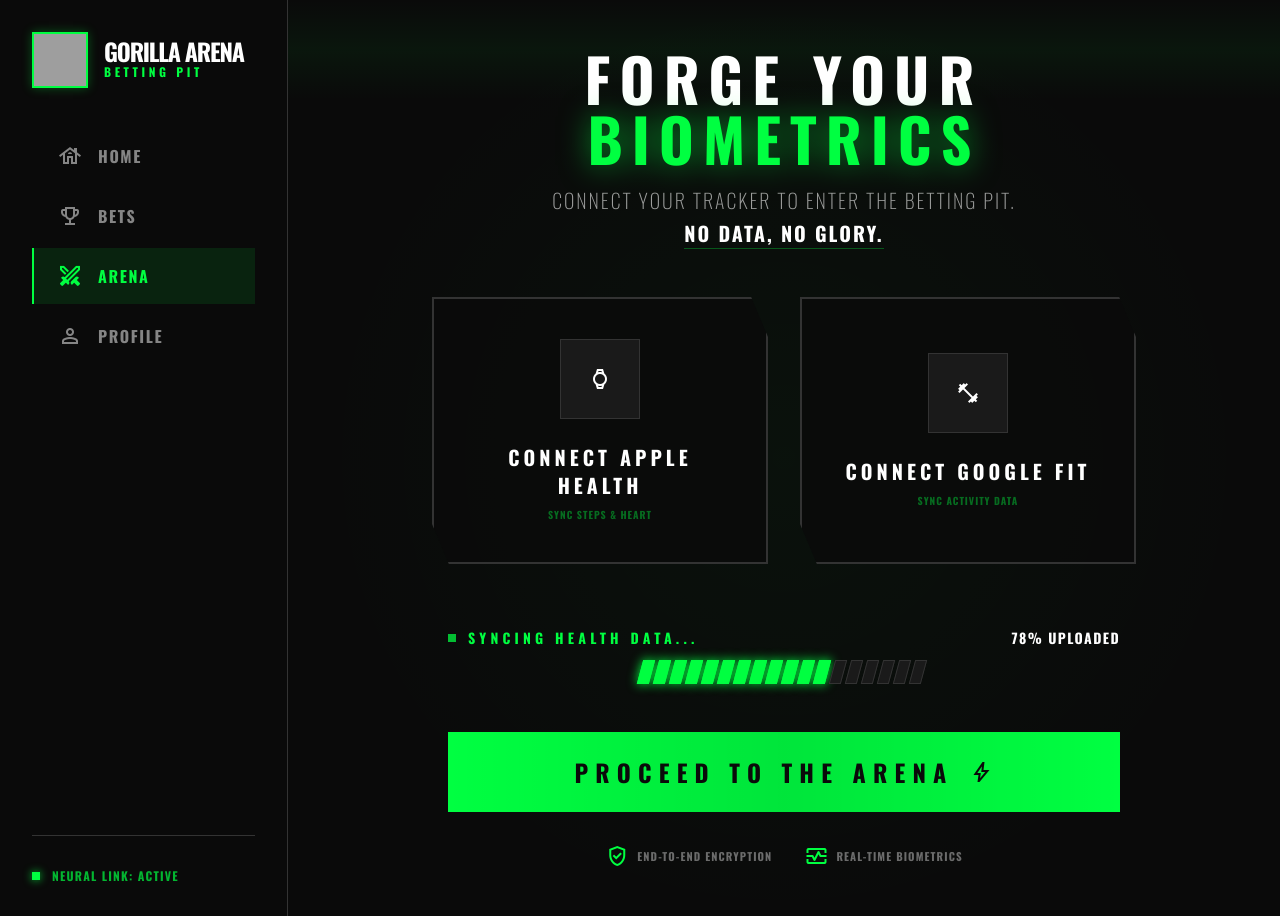
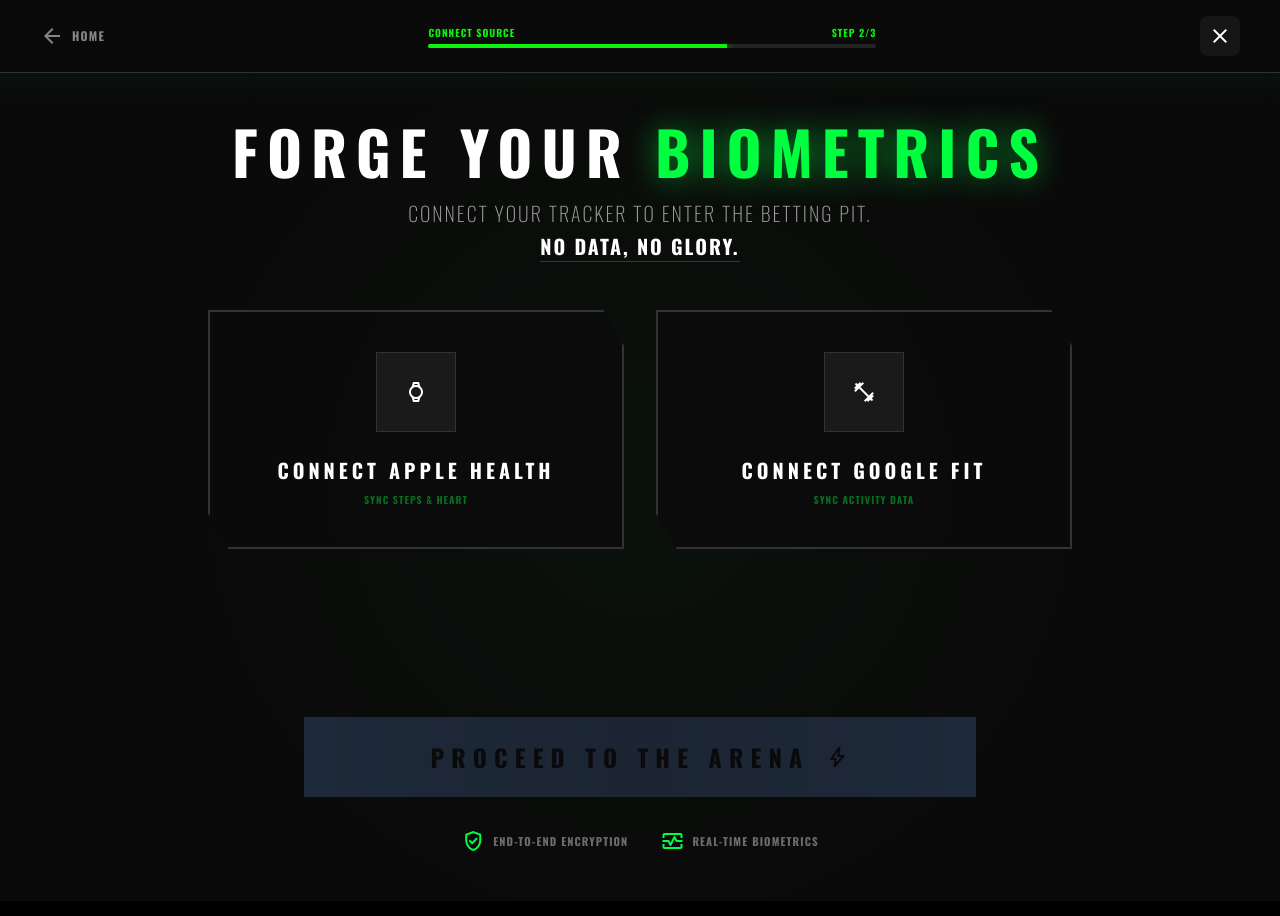
Before and after one commit to ailieyiming/gorilla-arena, a Next.js app: page /connect-health in a window 1280 px wide. Built offline with nearby package versions, Linux system fonts and the light colour scheme; grey boxes are pictures that could not be loaded.

Commit message:
onboarding -payment - health connect navigation

```diff
--- a/src/app/connect-health/page.tsx
+++ b/src/app/connect-health/page.tsx
@@ -6,62 +6,61 @@
 
 export default function ConnectHealthPage() {
     const router = useRouter();
+    const [selectedProvider, setSelectedProvider] = useState<string | null>(null);
+    const [isSyncing, setIsSyncing] = useState(false);
+    const [syncProgress, setSyncProgress] = useState(0);
 
     const handleConnect = () => {
-        // Simulate connection delay then proceed
+        if (!selectedProvider) return;
+        setIsSyncing(true);
+
+        // Simulate sync progress
+        let progress = 0;
+        const interval = setInterval(() => {
+            progress += 5;
+            setSyncProgress(progress);
+            if (progress >= 100) {
+                clearInterval(interval);
                 setTimeout(() => {
                     router.push("/payment");
-        }, 1500);
+                }, 500);
+            }
+        }, 100);
     }
 
     return (
-        <div className="bg-void-black font-[family-name:var(--font-oswald)] min-h-screen text-white overflow-hidden relative">
+        <div className="bg-void-black font-[family-name:var(--font-oswald)] min-h-screen text-white overflow-hidden relative flex flex-col">
             <div className="absolute top-0 w-full h-[100px] z-10 pointer-events-none bg-gradient-to-t from-[rgba(0,255,65,0)] via-[rgba(0,255,65,0.05)] to-[rgba(0,255,65,0)]"></div>
 
-            <div className="flex flex-col md:flex-row min-h-screen relative z-20">
-                {/* Sidebar */}
-                <aside className="w-full md:w-72 border-r border-metal-gray flex flex-col bg-void-black p-8 justify-between">
-                    <div className="flex flex-col gap-10">
-                        <div className="flex items-center gap-4">
-                            <div
-                                className="bg-center bg-no-repeat aspect-square bg-cover size-14 border-2 border-predator-green shadow-[0_0_10px_rgba(0,255,65,0.3)]"
-                                style={{ backgroundImage: 'url("https://lh3.googleusercontent.com/aida-public/AB6AXuB1F3va_KqzxKyiUtOAy8ziiggHl7MhIC92nZCa6KkOESglzfokhneSc3vt3vWKagjuMUSUTLMowbf5LEJWAD5YBjyWCBpcs1w5ZuJhbzYuk1H6DT2VrRcYqxRDwoJIkxSFylNFMwoE9imiWZ6oiMwMym1k0AMdTLPs1qaX-L59hw3OFNgmnwbLpUtmXCuHlvNkmfjHASGr88q9ycT7z0bKfIx2_IeYaffZk0RRdR281hXaIvwEiv8-JBB6vVz9Qgib29a6kgeRQ0q1")' }}
-                            ></div>
-                            <div className="flex flex-col">
-                                <h1 className="text-white text-2xl font-black leading-none tracking-tighter uppercase">Gorilla Arena</h1>
-                                <p className="text-predator-green text-xs font-bold leading-normal uppercase tracking-[0.3em]">Betting Pit</p>
+            {/* Top Navigation */}
+            <header className="flex items-center justify-between border-b border-metal-gray bg-void-black px-6 py-4 md:px-10 relative z-50">
+                <div className="flex items-center gap-3">
+                    <a href="/" className="text-white/50 hover:text-[#0df20d] transition-colors flex items-center gap-2 group">
+                        <span className="material-symbols-outlined group-hover:-translate-x-1 transition-transform">arrow_back</span>
+                        <span className="text-xs font-bold uppercase tracking-widest hidden sm:block">Home</span>
+                    </a>
+                </div>
+
+                {/* Progress Bar */}
+                <div className="flex-1 max-w-md mx-4 md:mx-10 flex flex-col gap-1">
+                    <div className="flex justify-between items-end text-[10px] uppercase font-bold tracking-widest text-[#0df20d]">
+                        <span>Connect Source</span>
+                        <span>Step 2/3</span>
+                    </div>
+                    <div className="h-1 w-full bg-white/10 rounded-full overflow-hidden">
+                        <div className="h-full bg-[#0df20d] w-2/3 shadow-[0_0_10px_#0df20d]"></div>
                     </div>
                 </div>
-                        <nav className="flex flex-col gap-1">
-                            <Link href="/" className="flex items-center gap-4 px-6 py-4 text-white/50 hover:text-predator-green hover:bg-predator-green/5 transition-all border-l-2 border-transparent hover:border-predator-green">
-                                <span className="material-symbols-outlined">house</span>
-                                <span className="text-md font-bold uppercase tracking-widest">Home</span>
-                            </Link>
-                            <Link href="#" className="flex items-center gap-4 px-6 py-4 text-white/50 hover:text-predator-green hover:bg-predator-green/5 transition-all border-l-2 border-transparent hover:border-predator-green">
-                                <span className="material-symbols-outlined">trophy</span>
-                                <span className="text-md font-bold uppercase tracking-widest">Bets</span>
-                            </Link>
-                            <Link href="#" className="flex items-center gap-4 px-6 py-4 bg-predator-green/10 text-predator-green border-l-2 border-predator-green">
-                                <span className="material-symbols-outlined">swords</span>
-                                <span className="text-md font-bold uppercase tracking-widest">Arena</span>
-                            </Link>
-                            <Link href="#" className="flex items-center gap-4 px-6 py-4 text-white/50 hover:text-predator-green hover:bg-predator-green/5 transition-all border-l-2 border-transparent hover:border-predator-green">
-                                <span className="material-symbols-outlined">person</span>
-                                <span className="text-md font-bold uppercase tracking-widest">Profile</span>
-                            </Link>
-                        </nav>
-                    </div>
-                    <div className="flex flex-col gap-4 border-t border-metal-gray pt-8 hidden md:flex">
-                        <div className="flex items-center gap-3">
-                            <div className="size-2 bg-predator-green shadow-[0_0_8px_rgba(0,255,65,0.8)]"></div>
-                            <span className="text-xs font-bold text-predator-green/70 uppercase tracking-widest">Neural Link: Active</span>
-                        </div>
-                    </div>
-                </aside>
 
+                <a href="/" className="flex items-center justify-center rounded-lg bg-white/5 p-2 hover:bg-white/10 transition-colors group">
+                    <span className="material-symbols-outlined text-white group-hover:text-[#0df20d] transition-colors">close</span>
+                </a>
+            </header>
+
+            <div className="flex flex-1 relative z-20 justify-center">
                 {/* Main Content */}
-                <main className="flex-1 flex flex-col items-center justify-center p-4 md:p-12 bg-[radial-gradient(circle_at_center,_rgba(0,255,65,0.03)_0%,_transparent_70%)]">
-                    <div className="max-w-3xl w-full text-center">
+                <main className="flex-1 flex flex-col items-center justify-center p-4 md:p-12 bg-[radial-gradient(circle_at_center,_rgba(0,255,65,0.03)_0%,_transparent_70%)] max-w-5xl">
+                    <div className="w-full text-center">
                         <h1 className="text-white tracking-[0.15em] text-4xl md:text-6xl font-black leading-none uppercase mb-4">
                             FORGE YOUR <span className="text-predator-green drop-shadow-[0_0_15px_rgba(0,255,65,0.5)]">BIOMETRICS</span>
                         </h1>
@@ -71,23 +70,31 @@
                         </p>
 
                         <div className="grid grid-cols-1 md:grid-cols-2 gap-8 px-4 md:px-8 mb-16">
-                            <button className="mechanical-border group flex flex-col items-center justify-center p-10 hover:border-predator-green">
-                                <div className="size-20 flex items-center justify-center bg-industrial-gray border border-metal-gray mb-6 group-hover:border-predator-green group-hover:bg-predator-green/10 transition-colors">
-                                    <span className="material-symbols-outlined text-5xl text-white group-hover:text-predator-green transition-colors">watch</span>
+                            <button
+                                onClick={() => setSelectedProvider('apple')}
+                                className={`mechanical-border group flex flex-col items-center justify-center p-10 transition-all ${selectedProvider === 'apple' ? 'border-predator-green bg-predator-green/5 shadow-[0_0_30px_rgba(0,255,65,0.1)]' : 'hover:border-predator-green'}`}
+                            >
+                                <div className={`size-20 flex items-center justify-center bg-industrial-gray border mb-6 transition-colors ${selectedProvider === 'apple' ? 'border-predator-green bg-predator-green/20' : 'border-metal-gray group-hover:border-predator-green group-hover:bg-predator-green/10'}`}>
+                                    <span className={`material-symbols-outlined text-5xl transition-colors ${selectedProvider === 'apple' ? 'text-predator-green' : 'text-white group-hover:text-predator-green'}`}>watch</span>
                                 </div>
                                 <span className="text-white text-xl font-bold tracking-[0.2em] uppercase">Connect Apple Health</span>
                                 <span className="text-predator-green/40 text-[10px] mt-2 uppercase font-bold tracking-widest">Sync Steps & Heart</span>
                             </button>
-                            <button className="mechanical-border group flex flex-col items-center justify-center p-10 hover:border-predator-green">
-                                <div className="size-20 flex items-center justify-center bg-industrial-gray border border-metal-gray mb-6 group-hover:border-predator-green group-hover:bg-predator-green/10 transition-colors">
-                                    <span className="material-symbols-outlined text-5xl text-white group-hover:text-predator-green transition-colors">fitness_center</span>
+                            <button
+                                onClick={() => setSelectedProvider('google')}
+                                className={`mechanical-border group flex flex-col items-center justify-center p-10 transition-all ${selectedProvider === 'google' ? 'border-predator-green bg-predator-green/5 shadow-[0_0_30px_rgba(0,255,65,0.1)]' : 'hover:border-predator-green'}`}
+                            >
+                                <div className={`size-20 flex items-center justify-center bg-industrial-gray border mb-6 transition-colors ${selectedProvider === 'google' ? 'border-predator-green bg-predator-green/20' : 'border-metal-gray group-hover:border-predator-green group-hover:bg-predator-green/10'}`}>
+                                    <span className={`material-symbols-outlined text-5xl transition-colors ${selectedProvider === 'google' ? 'text-predator-green' : 'text-white group-hover:text-predator-green'}`}>fitness_center</span>
                                 </div>
                                 <span className="text-white text-xl font-bold tracking-[0.2em] uppercase">Connect Google Fit</span>
                                 <span className="text-predator-green/40 text-[10px] mt-2 uppercase font-bold tracking-widest">Sync Activity Data</span>
                             </button>
                         </div>
 
-                        <div className="w-full px-4 md:px-12">
+                        <div className="w-full px-4 md:px-12 max-w-3xl mx-auto">
+                            {isSyncing ? (
+                                <div className="mb-12">
                                     <div className="flex items-center justify-between mb-3">
                                         <div className="flex items-center gap-3">
                                             <div className="size-2 bg-predator-green animate-pulse"></div>
@@ -95,25 +102,28 @@
                                                 Syncing Health Data...
                                             </h4>
                                         </div>
-                                <span className="text-white text-sm font-bold tracking-widest">78% UPLOADED</span>
+                                        <span className="text-white text-sm font-bold tracking-widest">{syncProgress}% UPLOADED</span>
                                     </div>
-                            <div className="flex mb-12 justify-center flex-wrap gap-y-2">
-                                {[...Array(12)].map((_, i) => (
-                                    <div key={`filled-${i}`} className="progress-segment filled"></div>
-                                ))}
-                                {[...Array(6)].map((_, i) => (
-                                    <div key={`empty-${i}`} className="progress-segment"></div>
-                                ))}
+                                    <div className="h-2 w-full bg-industrial-gray rounded-full overflow-hidden border border-metal-gray">
+                                        <div
+                                            className="h-full bg-predator-green shadow-[0_0_10px_#0df20d] transition-all duration-100 ease-linear"
+                                            style={{ width: `${syncProgress}%` }}
+                                        ></div>
                                     </div>
+                                </div>
+                            ) : (
+                                <div className="h-20 mb-6"></div> // Spacer to prevent layout shift
+                            )}
 
                             <button
                                 onClick={handleConnect}
-                                className="w-full group relative overflow-hidden h-20 bg-predator-green text-void-black text-2xl font-black tracking-[0.3em] uppercase transition-all hover:bg-white hover:shadow-[0_0_40px_rgba(0,255,65,0.6)]"
+                                disabled={!selectedProvider || isSyncing}
+                                className={`w-full group relative overflow-hidden h-20 text-void-black text-2xl font-black tracking-[0.3em] uppercase transition-all ${!selectedProvider || isSyncing ? 'bg-gray-800 text-gray-500 cursor-not-allowed' : 'bg-predator-green hover:bg-white hover:shadow-[0_0_40px_rgba(0,255,65,0.6)]'}`}
                             >
                                 <div className="absolute inset-0 bg-[linear-gradient(90deg,transparent_0%,rgba(0,0,0,0.1)_50%,transparent_100%)]"></div>
                                 <div className="flex items-center justify-center gap-4 relative z-10">
-                                    <span>Proceed to the Arena</span>
-                                    <span className="material-symbols-outlined text-3xl">bolt</span>
+                                    <span>{isSyncing ? 'Syncing...' : 'Proceed to the Arena'}</span>
+                                    {!isSyncing && <span className="material-symbols-outlined text-3xl">bolt</span>}
                                 </div>
                             </button>
 
--- a/src/app/dashboard/page.tsx
+++ b/src/app/dashboard/page.tsx
@@ -44,10 +44,9 @@
                         <h2 className="text-xl font-black tracking-tighter uppercase italic">Gorilla Arena <span className="text-[#06f96b]">// Survival</span></h2>
                     </div>
                     <nav className="hidden md:flex items-center gap-8 uppercase font-bold text-xs tracking-widest text-[#9bbba8]">
-                        <a className="hover:text-[#06f96b] transition-colors border-b-2 border-[#06f96b] pb-1" href="#">Arena</a>
-                        <a className="hover:text-[#06f96b] transition-colors" href="#">Squads</a>
-                        <a className="hover:text-[#06f96b] transition-colors" href="#">Armory</a>
-                        <a className="hover:text-[#06f96b] transition-colors" href="#">Market</a>
+                        <Link className="hover:text-[#06f96b] transition-colors border-b-2 border-[#06f96b] pb-1" href="/">Arenas</Link>
+                        <a className="hover:text-[#06f96b] transition-colors" href="#">Leaderboard</a>
+                        <a className="hover:text-[#06f96b] transition-colors" href="#">Stats</a>
                     </nav>
                     <div className="flex items-center gap-4">
                         <div className="text-right hidden sm:block">
--- a/src/app/history/page.tsx
+++ b/src/app/history/page.tsx
@@ -76,10 +76,6 @@
                                 <Link href="/history" className="flex items-center gap-3 px-3 py-3 bg-[#0bda5e]/10 text-[#0bda5e] border-r-4 border-[#0bda5e]">
                                     <span className="material-symbols-outlined text-[20px]">history</span>
                                     <p className="text-sm font-bold tracking-widest uppercase">Hunt History</p>
-                                </Link>
-                                <Link href="/create-game" className="flex items-center gap-3 px-3 py-3 text-[#4e5664] hover:bg-[#0bda5e]/10 hover:text-[#0bda5e] transition-all">
-                                    <span className="material-symbols-outlined text-[20px]">add_circle</span>
-                                    <p className="text-sm font-medium tracking-widest uppercase">Create Bet</p>
                                 </Link>
                                 <Link href="/create-game" className="flex items-center gap-3 px-3 py-3 text-[#4e5664] hover:bg-[#0bda5e]/10 hover:text-[#0bda5e] transition-all">
                                     <span className="material-symbols-outlined text-[20px]">add_circle</span>
--- a/src/app/onboarding/page.tsx
+++ b/src/app/onboarding/page.tsx
@@ -19,16 +19,26 @@
             {/* Top Navigation */}
             <header className="flex items-center justify-between border-b border-white/10 px-6 py-4 md:px-10">
                 <div className="flex items-center gap-3">
-                    <div className="text-[#0df20d]">
-                        <svg className="size-8" fill="none" viewBox="0 0 48 48" xmlns="http://www.w3.org/2000/svg">
-                            <path d="M6 6H42L36 24L42 42H6L12 24L6 6Z" fill="currentColor"></path>
-                        </svg>
+                    <a href="/" className="text-white/50 hover:text-[#0df20d] transition-colors flex items-center gap-2 group">
+                        <span className="material-symbols-outlined group-hover:-translate-x-1 transition-transform">arrow_back</span>
+                        <span className="text-xs font-bold uppercase tracking-widest hidden sm:block">Home</span>
+                    </a>
+                </div>
+
+                {/* Progress Bar */}
+                <div className="flex-1 max-w-md mx-4 md:mx-10 flex flex-col gap-1">
+                    <div className="flex justify-between items-end text-[10px] uppercase font-bold tracking-widest text-[#0df20d]">
+                        <span>Setup ID</span>
+                        <span>Step 1/3</span>
                     </div>
-                    <h2 className="text-xl font-bold tracking-tighter text-white">GORILLA ARENA</h2>
+                    <div className="h-1 w-full bg-white/10 rounded-full overflow-hidden">
+                        <div className="h-full bg-[#0df20d] w-1/3 shadow-[0_0_10px_#0df20d]"></div>
+                    </div>
                 </div>
-                <button className="flex items-center justify-center rounded-lg bg-white/5 p-2 hover:bg-white/10 transition-colors">
-                    <span className="material-symbols-outlined text-white">settings</span>
-                </button>
+
+                <a href="/" className="flex items-center justify-center rounded-lg bg-white/5 p-2 hover:bg-white/10 transition-colors group">
+                    <span className="material-symbols-outlined text-white group-hover:text-[#0df20d] transition-colors">close</span>
+                </a>
             </header>
 
             {/* Main Content Container */}
--- a/src/app/payment/page.tsx
+++ b/src/app/payment/page.tsx
@@ -25,25 +25,28 @@
 
             <div className="flex h-full grow flex-col min-h-screen">
                 {/* Top Navigation Bar */}
-                <header className="flex items-center justify-between whitespace-nowrap border-b border-solid border-[#283928] px-10 py-4 bg-[#050505]/80 backdrop-blur-md sticky top-0 z-40">
-                    <div className="flex items-center gap-4 text-[#0df20d]">
-                        <div className="size-6">
-                            <svg fill="none" viewBox="0 0 48 48" xmlns="http://www.w3.org/2000/svg">
-                                <path d="M6 6H42L36 24L42 42H6L12 24L6 6Z" fill="currentColor"></path>
-                            </svg>
+                <header className="flex items-center justify-between border-b border-metal-gray bg-[#050505] px-6 py-4 md:px-10 relative z-50">
+                    <div className="flex items-center gap-3">
+                        <a href="/" className="text-white/50 hover:text-[#0df20d] transition-colors flex items-center gap-2 group">
+                            <span className="material-symbols-outlined group-hover:-translate-x-1 transition-transform">arrow_back</span>
+                            <span className="text-xs font-bold uppercase tracking-widest hidden sm:block">Home</span>
+                        </a>
+                    </div>
+
+                    {/* Progress Bar */}
+                    <div className="flex-1 max-w-md mx-4 md:mx-10 flex flex-col gap-1">
+                        <div className="flex justify-between items-end text-[10px] uppercase font-bold tracking-widest text-[#0df20d]">
+                            <span>Payment</span>
+                            <span>Step 3/3</span>
                         </div>
-                        <h2 className="text-white text-xl font-bold leading-tight tracking-[-0.015em] font-display uppercase italic">GORILLA ARENA</h2>
+                        <div className="h-1 w-full bg-white/10 rounded-full overflow-hidden">
+                            <div className="h-full bg-[#0df20d] w-full shadow-[0_0_10px_#0df20d]"></div>
+                        </div>
                     </div>
-                    <div className="hidden md:flex flex-1 justify-end gap-8">
-                        <div className="flex items-center gap-9">
-                            <a className="text-white/70 hover:text-[#0df20d] text-xs font-bold leading-normal tracking-widest uppercase transition-colors" href="/">ARENAS</a>
-                            <a className="text-white/70 hover:text-[#0df20d] text-xs font-bold leading-normal tracking-widest uppercase transition-colors" href="#">RANKINGS</a>
-                            <a className="text-white/70 hover:text-[#0df20d] text-xs font-bold leading-normal tracking-widest uppercase transition-colors" href="#">PROFILE</a>
-                        </div>
-                        <button className="flex min-w-[120px] cursor-pointer items-center justify-center rounded-sm h-10 px-4 bg-[#0df20d] text-[#050505] text-xs font-black leading-normal tracking-widest uppercase hover:bg-white transition-all">
-                            <span className="truncate">S$ 0.00</span>
-                        </button>
-                    </div>
+
+                    <a href="/" className="flex items-center justify-center rounded-lg bg-white/5 p-2 hover:bg-white/10 transition-colors group">
+                        <span className="material-symbols-outlined text-white group-hover:text-[#0df20d] transition-colors">close</span>
+                    </a>
                 </header>
 
                 <main className="flex-1 flex flex-col items-center justify-center py-12 px-4 relative">
```
Also changed, not shown: 2 other files (tests, documents, lock files or other folders). Lines whose indentation alone changed are shown as unchanged.
